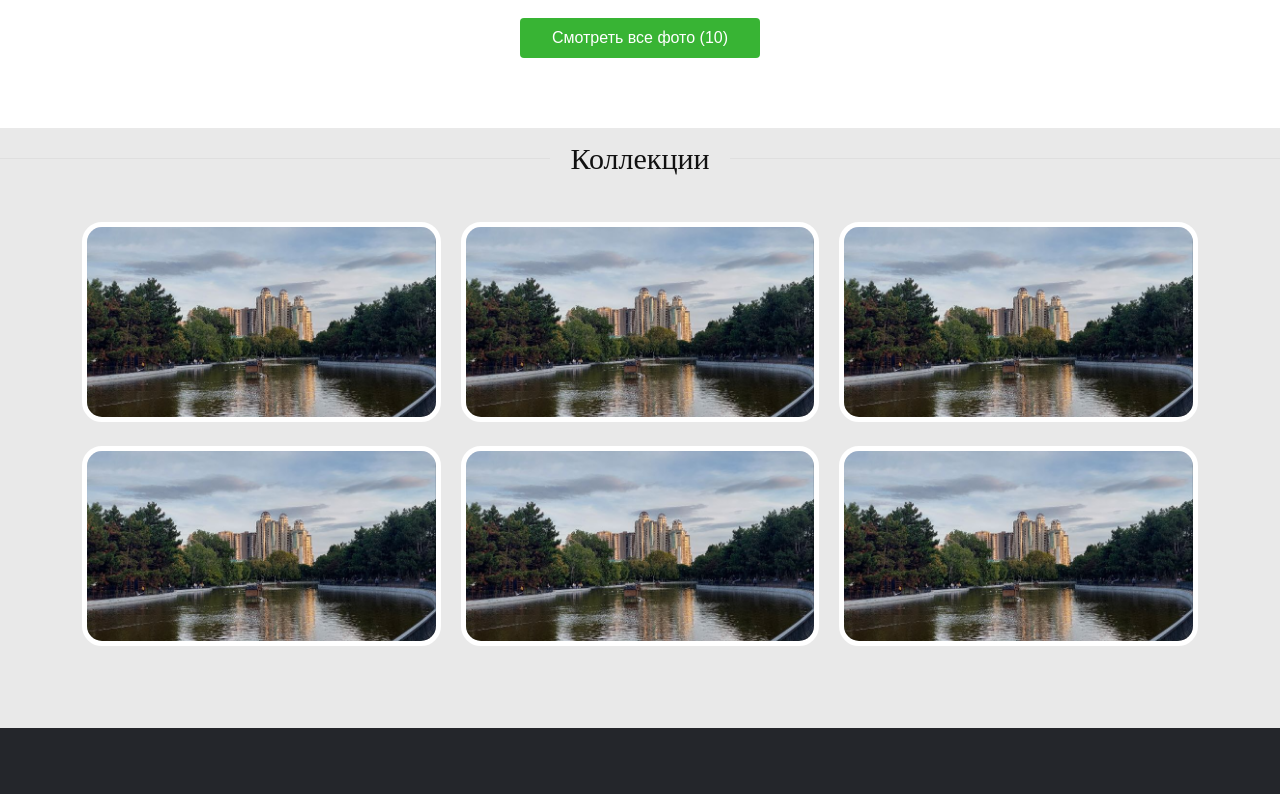
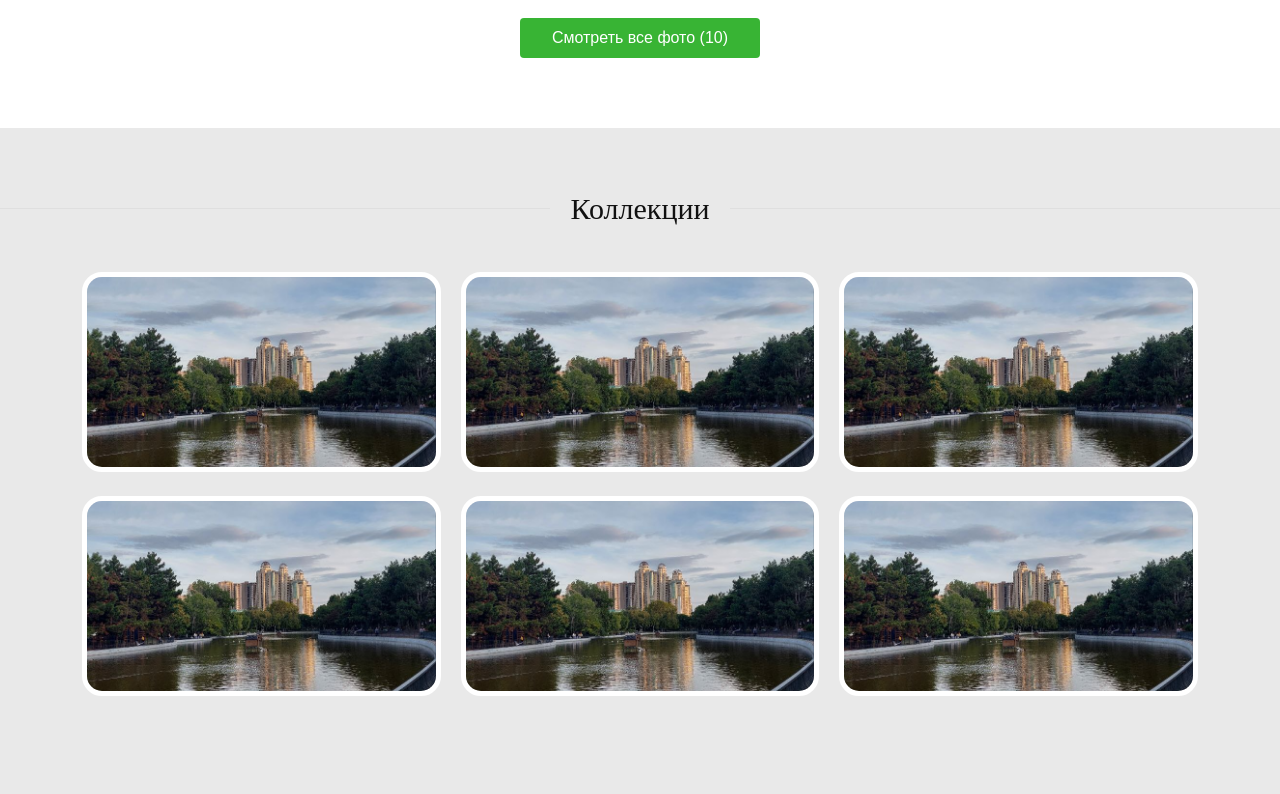
Before and after one commit to AndrewGalkin123/coastline, a React (Create React App) app: page / in a window 1280 px wide. Shown: the part 4306-5100 px from the top of the page. Built offline with nearby package versions, Linux system fonts and the light colour scheme.

Commit message:
some changes

```diff
--- a/src/pages/HomePage/components/Collections/Collections.css
+++ b/src/pages/HomePage/components/Collections/Collections.css
@@ -1,7 +1,8 @@
 .collections {
     width: 100%;
-    height: 600px;
+    height: 800px;
     background-color: rgb(233, 233, 233);
+    padding-top: 50px;
 
 }
 
```
